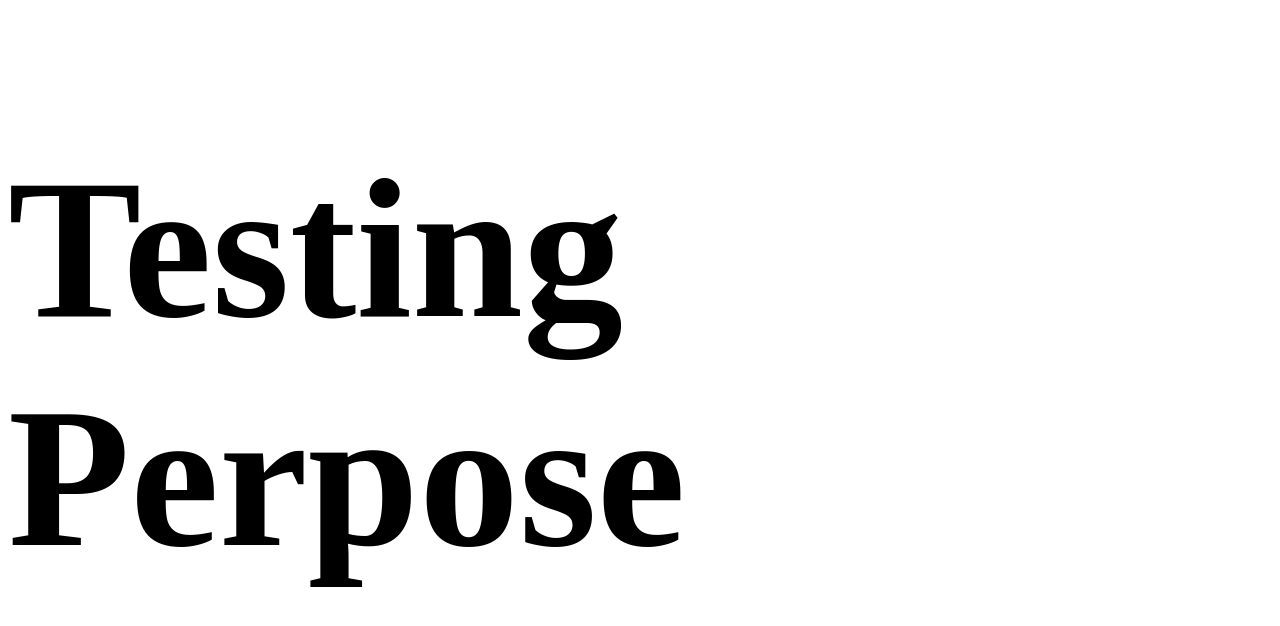
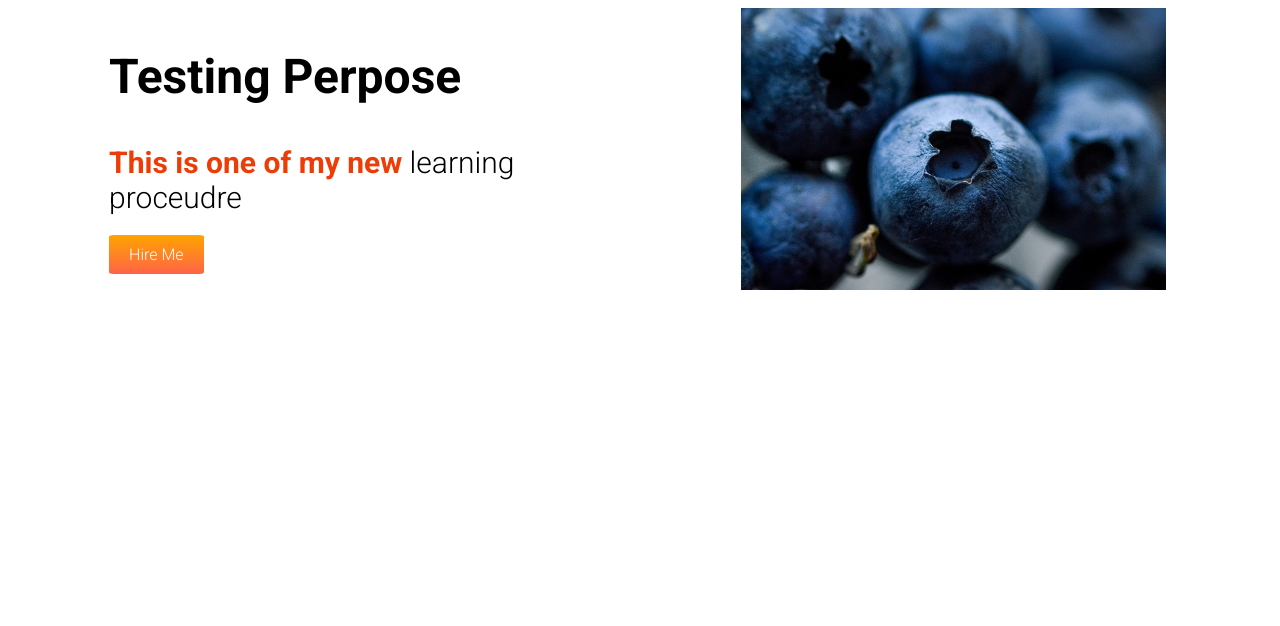
Before and after one commit to bkuddin/testing, a plain HTML site: page index.html in a window 1280 px wide. Drawn offline with Linux system fonts and the light colour scheme.

Commit message:
header done

```diff
--- a/index.html
+++ b/index.html
@@ -5,9 +5,24 @@
     <meta http-equiv="X-UA-Compatible" content="IE=edge" />
     <meta name="viewport" content="width=device-width, initial-scale=1.0" />
     <title>Testing</title>
+    <link rel="preconnect" href="https://fonts.googleapis.com" />
+    <link rel="preconnect" href="https://fonts.gstatic.com" crossorigin />
+    <link
+      href="https://fonts.googleapis.com/css2?family=Roboto:wght@300;700&display=swap"
+      rel="stylesheet"
+    />
     <link rel="stylesheet" href="testing.css" />
   </head>
   <body>
-    <h1>Testing Perpose</h1>
+    <section class="head-section">
+      <div class="half-width">
+        <h1>Testing Perpose</h1>
+        <p>
+          <span class="colorful">This is one of my new</span> learning proceudre
+        </p>
+        <a class="btn" href="https://bijutoha.com" target="_blank">Hire Me</a>
+      </div>
+      <div class="half-width"><img src="images/cover-photo.jpg" alt="" /></div>
+    </section>
   </body>
 </html>
--- a/testing.css
+++ b/testing.css
@@ -1,3 +1,37 @@
-h1 {
-  font-size: 200px;
+body {
+  font-family: "Roboto", sans-serif;
 }
+
+.head-section {
+  display: flex;
+}
+
+.half-width {
+  width: 50%;
+  padding-left: 8%;
+}
+
+.half-width h1 {
+  font-size: 3rem;
+}
+
+.half-width p {
+  font-size: 30px;
+}
+
+.colorful {
+  color: rgb(238, 60, 6);
+  font-weight: 800;
+}
+
+.btn {
+  text-decoration: none;
+  background-image: linear-gradient(orange, tomato);
+  padding: 10px 20px;
+  color: white;
+  border-radius: 5%;
+}
+
+.half-width img {
+  width: 80%;
+}
```
Also changed, not shown: images/cover-photo.jpg (added).
